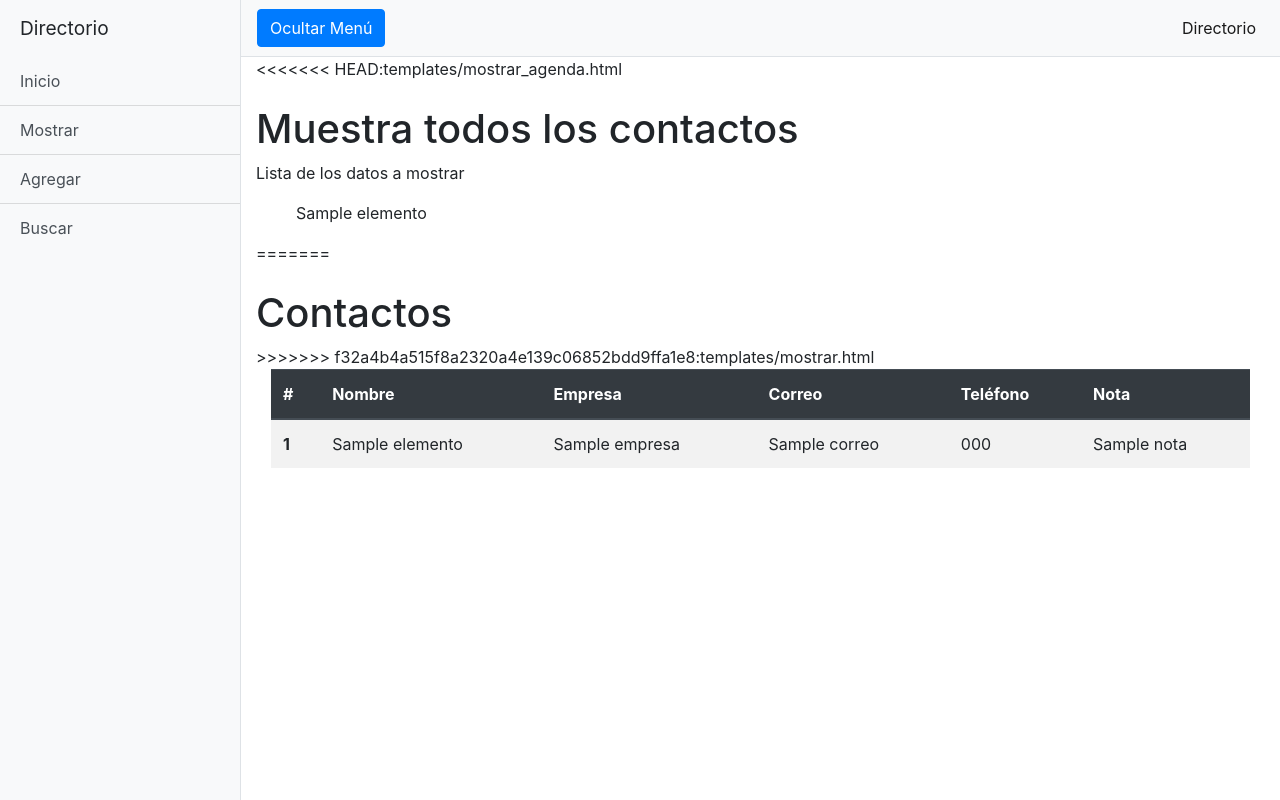
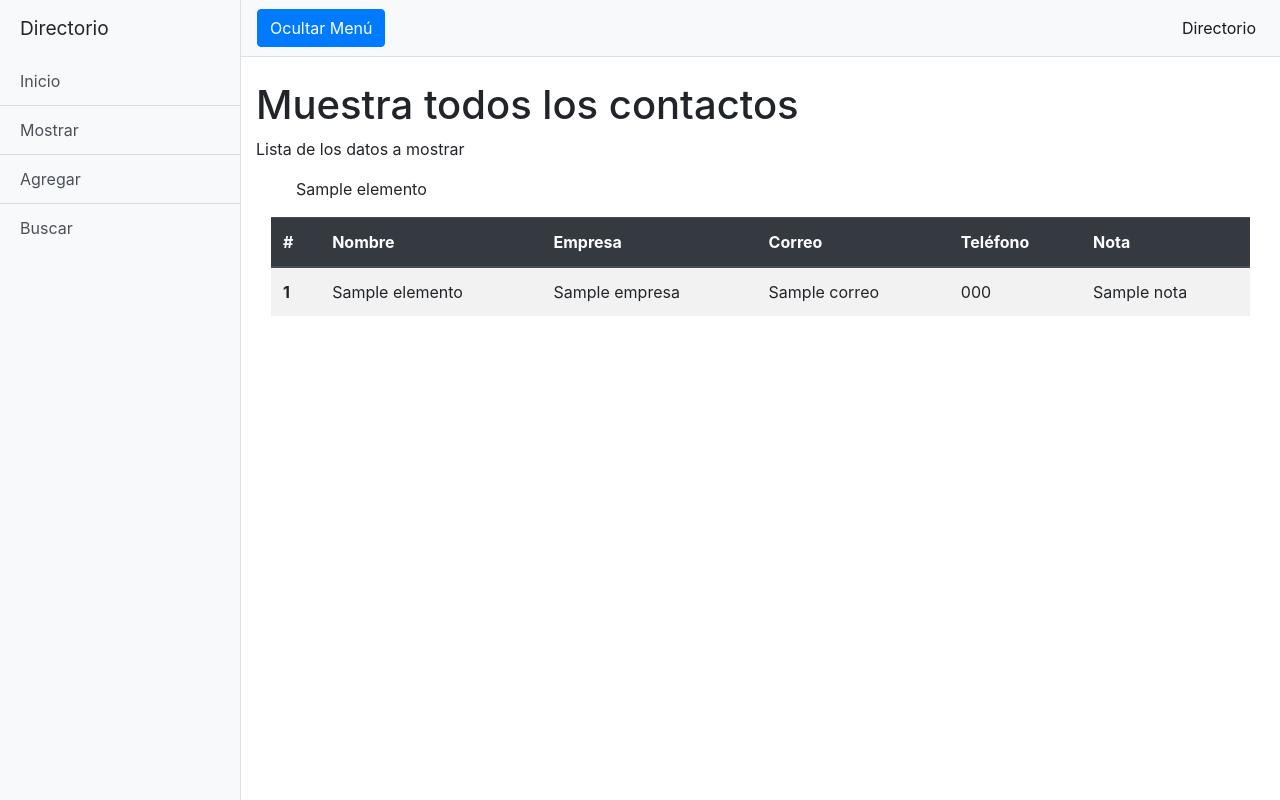
Before and after one commit to cualtos-industry-introduction/Taco-Team-Flask, a Flask app: template templates/mostrar.html in a window 1280 px wide. Run offline with Flask 2, Linux system fonts and the light colour scheme; the template is opened without the code that fills it: most values are stand-ins (such as "Sample title", 1, 10 or a date in 2020); some libraries are stand-ins or nearby versions.

```diff
--- a/templates/mostrar.html
+++ b/templates/mostrar.html
@@ -59,7 +59,6 @@
       </nav>
 
       <div class="container-fluid">
-<<<<<<< HEAD:templates/mostrar_agenda.html
         <h1 class="mt-4">Muestra todos los contactos</h1>
         <p>Lista de los datos a mostrar</p>
            <div>
@@ -67,9 +66,6 @@
                 <ol> {{ elemento}} </ol>
                 {% endfor %}
             </div>
-=======
-        <h1 class="mt-4">Contactos</h1>
->>>>>>> f32a4b4a515f8a2320a4e139c06852bdd9ffa1e8:templates/mostrar.html
 
         <!-- Tabla de contactos -->
         <div class="container-fluid">
```
